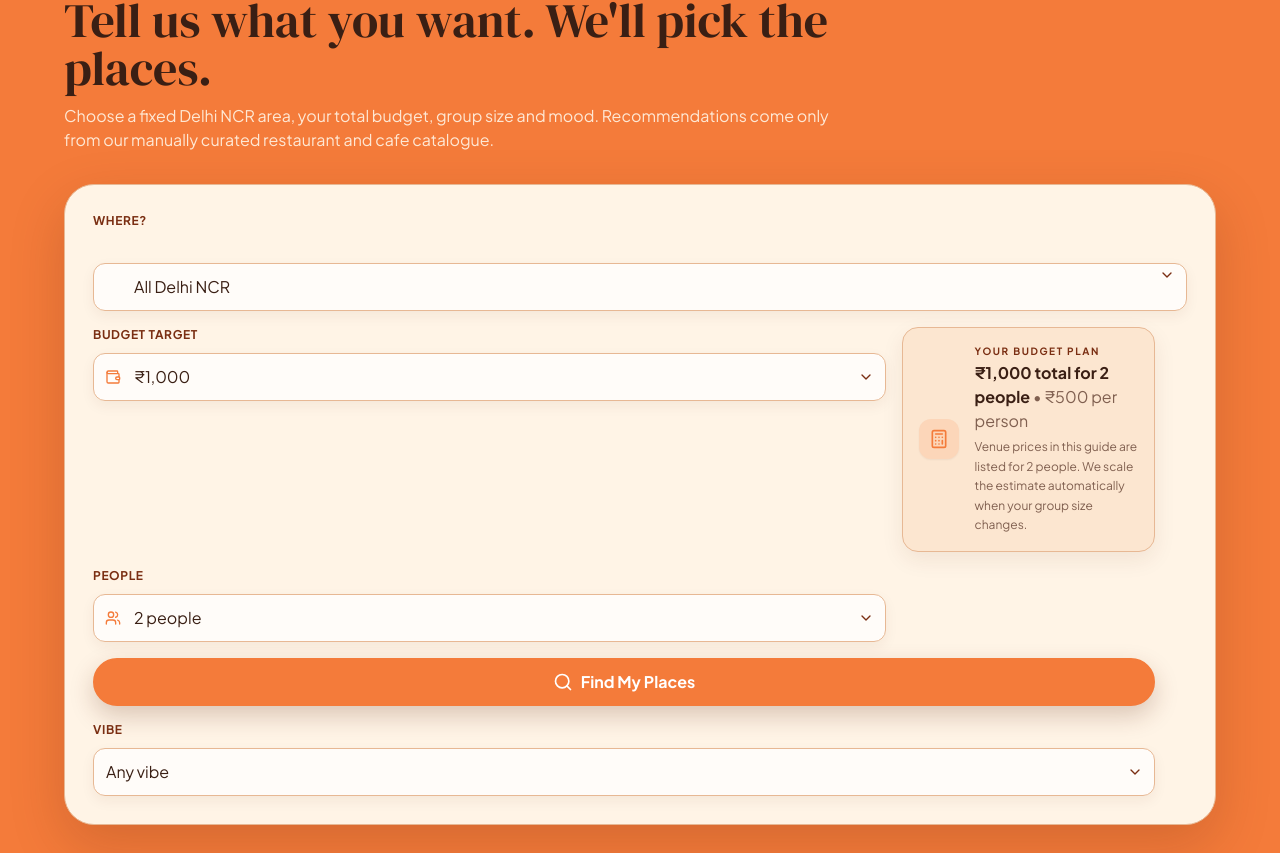
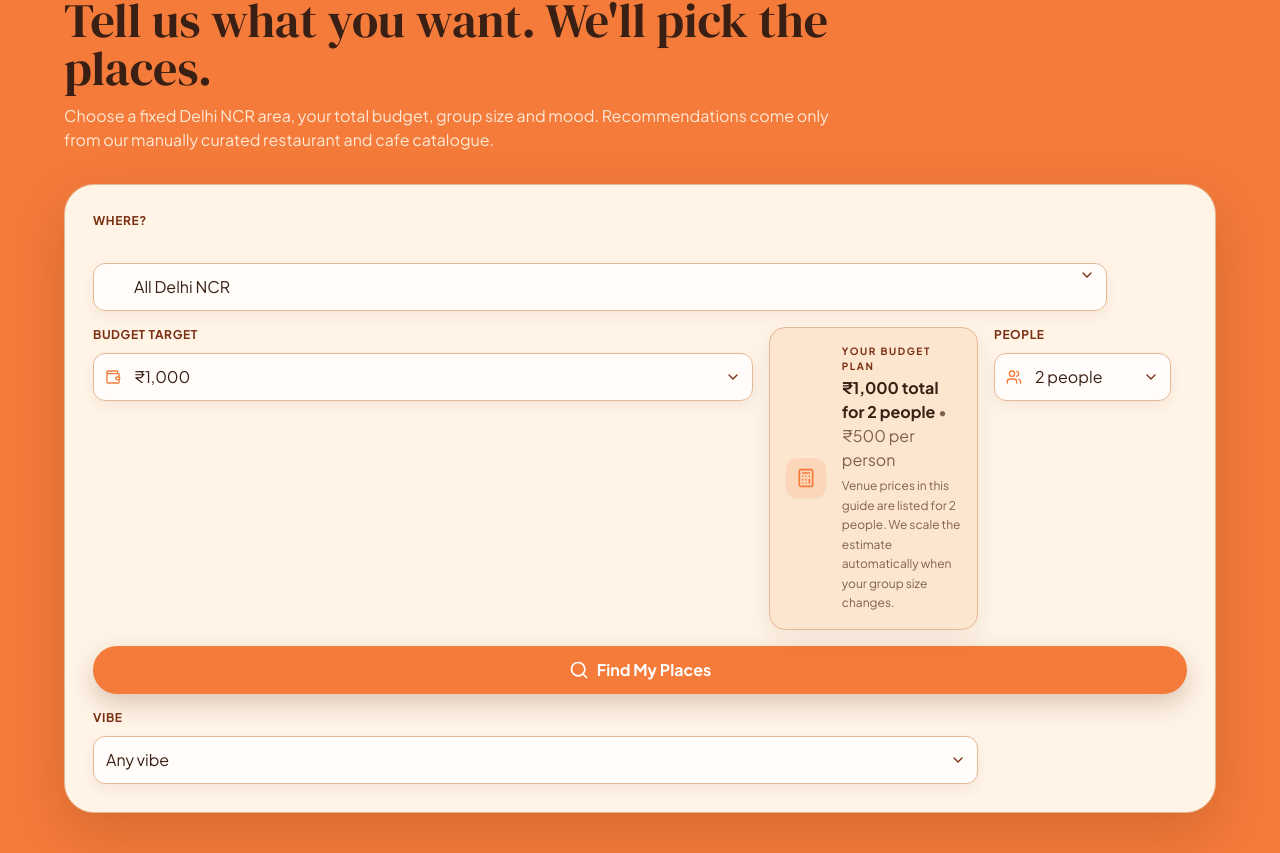
Before and after one commit to iavinaxh/delhi-cafe-hopping, a React (Vite) app: page / in a window 1280 px wide. Shown: the part 967-1820 px from the top of the page. Built offline with nearby package versions, Linux system fonts and the light colour scheme; the HTML template or start-up script is replaced by a standard one.

Commit message:
Fix finder layout: aligned controls, full-width search row with vibe, vertical budget planner

```diff
--- a/src/components/RecommendationPlanner.jsx
+++ b/src/components/RecommendationPlanner.jsx
@@ -79,16 +79,26 @@
   const SelectArrow=()=> <ChevronDown className="absolute right-3 top-1/2 -translate-y-1/2 w-4 h-4 text-[#7A2E12] pointer-events-none"/>;
 
   return <section id="find-my-place" className="bg-[#F47B3A] px-4 sm:px-6 lg:px-8 py-12 sm:py-16"><div className="max-w-6xl mx-auto"><div className="max-w-3xl mb-8"><div className="inline-flex items-center gap-2 text-xs font-bold uppercase tracking-[0.18em] text-[#FFF4E6]/85 mb-3"><Sparkles className="w-4 h-4"/> Personalized restaurant finder</div><h2 className="font-serif text-3xl sm:text-5xl font-bold text-[#3A1F14]">Tell us what you want. We'll pick the places.</h2><p className="mt-3 text-sm sm:text-base text-[#FFF4E6]/90 leading-relaxed">Choose a fixed Delhi NCR area, your total budget, group size and mood. Recommendations come only from our manually curated restaurant and cafe catalogue.</p></div>
-    <form onSubmit={findPlaces} className="rounded-[30px] bg-[#FFF4E6] border border-[#E7B894] p-4 sm:p-7 shadow-[0_20px_55px_rgba(89,37,15,0.20)]"><div className="grid grid-cols-1 md:grid-cols-12 gap-x-4 gap-y-5 md:gap-y-4">
-      <label className="md:col-span-6 block"><span className="block min-h-[18px] text-xs font-bold uppercase tracking-wider text-[#7A2E12]">Where?</span><div className="relative mt-2"><MapPin className="absolute left-3 top-1/2 -translate-y-1/2 w-4 h-4 text-[#F47B3A] pointer-events-none"/><select value={form.location} onChange={e=>update('location',e.target.value)} className={`${selectClass} pl-10 pr-10`}><option value="All Delhi NCR">All Delhi NCR</option>{LOCATION_OPTIONS.filter(x=>x!=='All Delhi NCR').map(x=><option key={x} value={x}>{x}</option>)}</select><SelectArrow/></div></label>
-      <label className="md:col-span-3 block"><span className="block min-h-[18px] text-xs font-bold uppercase tracking-wider text-[#7A2E12]">Budget target</span><div className="relative mt-2"><Wallet className="absolute left-3 top-1/2 -translate-y-1/2 w-4 h-4 text-[#F47B3A] pointer-events-none"/><select value={form.budget} onChange={e=>update('budget',e.target.value)} className={`${selectClass} pl-10 pr-10`}><option value="700">₹700</option><option value="1000">₹1,000</option><option value="1500">₹1,500</option><option value="2000">₹2,000</option><option value="3000">₹3,000+</option></select><SelectArrow/></div></label>
-      <label className="md:col-span-3 block"><span className="block min-h-[18px] text-xs font-bold uppercase tracking-wider text-[#7A2E12]">People</span><div className="relative mt-2"><Users className="absolute left-3 top-1/2 -translate-y-1/2 w-4 h-4 text-[#F47B3A] pointer-events-none"/><select value={form.people} onChange={e=>update('people',e.target.value)} className={`${selectClass} pl-10 pr-10`}><option value="1">1 person</option><option value="2">2 people</option><option value="3">3 people</option><option value="4">4 people</option><option value="6">5–6 people</option><option value="8">7–8 people</option><option value="10">9–10 people</option></select><SelectArrow/></div></label>
+    <form onSubmit={findPlaces} className="rounded-[30px] bg-[#FFF4E6] border border-[#E7B894] p-4 sm:p-7 shadow-[0_20px_55px_rgba(89,37,15,0.20)]">
+      <div className="grid grid-cols-1 md:grid-cols-12 gap-x-4 gap-y-5 md:gap-y-4 items-start">
+        <label className="md:col-span-6 block"><span className="block min-h-[18px] text-xs font-bold uppercase tracking-wider text-[#7A2E12]">Where?</span><div className="relative mt-2"><MapPin className="absolute left-3 top-1/2 -translate-y-1/2 w-4 h-4 text-[#F47B3A] pointer-events-none"/><select value={form.location} onChange={e=>update('location',e.target.value)} className={`${selectClass} pl-10 pr-10`}><option value="All Delhi NCR">All Delhi NCR</option>{LOCATION_OPTIONS.filter(x=>x!=='All Delhi NCR').map(x=><option key={x} value={x}>{x}</option>)}</select><SelectArrow/></div></label>
+        <label className="md:col-span-3 block"><span className="block min-h-[18px] text-xs font-bold uppercase tracking-wider text-[#7A2E12]">Budget target</span><div className="relative mt-2"><Wallet className="absolute left-3 top-1/2 -translate-y-1/2 w-4 h-4 text-[#F47B3A] pointer-events-none"/><select value={form.budget} onChange={e=>update('budget',e.target.value)} className={`${selectClass} pl-10 pr-10`}><option value="700">₹700</option><option value="1000">₹1,000</option><option value="1500">₹1,500</option><option value="2000">₹2,000</option><option value="3000">₹3,000+</option></select><SelectArrow/></div></label>
+        <label className="md:col-span-3 block"><span className="block min-h-[18px] text-xs font-bold uppercase tracking-wider text-[#7A2E12]">People</span><div className="relative mt-2"><Users className="absolute left-3 top-1/2 -translate-y-1/2 w-4 h-4 text-[#F47B3A] pointer-events-none"/><select value={form.people} onChange={e=>update('people',e.target.value)} className={`${selectClass} pl-10 pr-10`}><option value="1">1 person</option><option value="2">2 people</option><option value="3">3 people</option><option value="4">4 people</option><option value="6">5–6 people</option><option value="8">7–8 people</option><option value="10">9–10 people</option></select><SelectArrow/></div></label>
 
-      <div className="md:col-span-4 block self-start"><button type="submit" className="w-full h-12 rounded-full bg-[#F47B3A] text-white font-bold flex items-center justify-center gap-2 border-2 border-[#F47B3A] shadow-[0_10px_24px_rgba(89,37,15,0.22)] hover:bg-[#D9682D] hover:border-[#D9682D] hover:-translate-y-0.5 hover:shadow-[0_14px_30px_rgba(89,37,15,0.28)] focus-visible:outline-none focus-visible:ring-4 focus-visible:ring-[#7A2E12]/25 active:translate-y-0 active:scale-[0.99] transition-all"><Search className="w-5 h-5"/><span>Find My Places</span></button></div>
-      <label className="md:col-span-4 block"><span className="block min-h-[18px] text-xs font-bold uppercase tracking-wider text-[#7A2E12]">Vibe</span><div className="relative mt-2"><select value={form.vibe} onChange={e=>update('vibe',e.target.value)} className={`${selectClass} px-3 pr-10`}><option>Any vibe</option><option>Romantic</option><option>Quiet</option><option>Aesthetic</option><option>Casual</option><option>Youthful</option><option>Rooftop</option><option>Outdoor</option><option>Lively</option></select><SelectArrow/></div></label>
+        <div className="md:col-span-8 block self-start">
+          <button type="submit" className="w-full h-12 rounded-full bg-[#F47B3A] text-white font-bold flex items-center justify-center gap-2 border-2 border-[#F47B3A] shadow-[0_10px_24px_rgba(89,37,15,0.22)] hover:bg-[#D9682D] hover:border-[#D9682D] hover:-translate-y-0.5 hover:shadow-[0_14px_30px_rgba(89,37,15,0.28)] focus-visible:outline-none focus-visible:ring-4 focus-visible:ring-[#7A2E12]/25 active:translate-y-0 active:scale-[0.99] transition-all"><Search className="w-5 h-5"/><span>Find My Places</span></button>
+        </div>
+        <label className="md:col-span-4 block">
+          <span className="block min-h-[18px] text-xs font-bold uppercase tracking-wider text-[#7A2E12]">Vibe</span>
+          <div className="relative mt-2"><select value={form.vibe} onChange={e=>update('vibe',e.target.value)} className={`${selectClass} px-3 pr-10`}><option>Any vibe</option><option>Romantic</option><option>Quiet</option><option>Aesthetic</option><option>Casual</option><option>Youthful</option><option>Rooftop</option><option>Outdoor</option><option>Lively</option></select><SelectArrow/></div>
+        </label>
 
-      <div className="md:col-span-8 md:col-start-1 min-h-[88px] rounded-2xl bg-[#FCE6D0] border border-[#E7B894] p-3.5 sm:p-4 flex items-center gap-4 shadow-[0_8px_22px_rgba(89,37,15,0.08)]"><div className="shrink-0 w-10 h-10 rounded-xl bg-[#F47B3A]/15 flex items-center justify-center shadow-sm"><Calculator className="w-5 h-5 text-[#F47B3A]"/></div><div className="min-w-0"><p className="text-[10px] font-bold uppercase tracking-[0.16em] text-[#7A2E12]">Your budget plan</p><p className="text-sm sm:text-base font-bold text-[#3A1F14] mt-0.5">{formatMoney(selectedBudget)} total for {people} {people===1?'person':'people'} <span className="font-normal text-[#806050]">• {formatMoney(budgetPerPerson)} per person</span></p><p className="text-xs text-[#806050] mt-1 leading-relaxed">Venue prices in this guide are listed for 2 people. We scale the estimate automatically when your group size changes.</p></div></div>
-    </div></form>
+        <div className="md:col-span-12 min-h-[88px] rounded-2xl bg-[#FCE6D0] border border-[#E7B894] p-3.5 sm:p-4 flex items-center gap-4 shadow-[0_8px_22px_rgba(89,37,15,0.08)]">
+          <div className="shrink-0 w-10 h-10 rounded-xl bg-[#F47B3A]/15 flex items-center justify-center shadow-sm"><Calculator className="w-5 h-5 text-[#F47B3A]"/></div>
+          <div className="min-w-0"><p className="text-[10px] font-bold uppercase tracking-[0.16em] text-[#7A2E12]">Your budget plan</p><p className="text-sm sm:text-base font-bold text-[#3A1F14] mt-0.5">{formatMoney(selectedBudget)} total for {people} {people===1?'person':'people'} <span className="font-normal text-[#806050]">• {formatMoney(budgetPerPerson)} per person</span></p><p className="text-xs text-[#806050] mt-1 leading-relaxed">Venue prices in this guide are listed for 2 people. We scale the estimate automatically when your group size changes.</p></div>
+        </div>
+      </div>
+    </form>
 
     {searched&&<div className="mt-10"><div className="flex flex-wrap items-end justify-between gap-3 mb-5"><div><p className="text-xs font-bold uppercase tracking-[0.18em] text-[#FFF4E6]/85">CURATED DELHI NCR GUIDE</p><h3 className="font-serif text-2xl sm:text-3xl font-bold text-[#3A1F14]">Your best matches</h3><p className="text-xs text-[#FFF4E6]/85 mt-1">Budget shown below is recalculated for {people} {people===1?'person':'people'}.</p></div><span className="text-xs bg-[#FFF4E6] text-[#7A2E12] px-3 py-1.5 rounded-full border border-[#E7B894] shadow-[0_5px_14px_rgba(89,37,15,0.10)]">{results.length} suggestions</span></div><div className="grid grid-cols-1 md:grid-cols-2 lg:grid-cols-3 gap-5 items-start">{results.map((p,i)=><RecommendationCard key={p.id||`${p.name}-${i}`} p={p} people={people} index={i}/>)}</div></div>}
   </div></section>;
```
